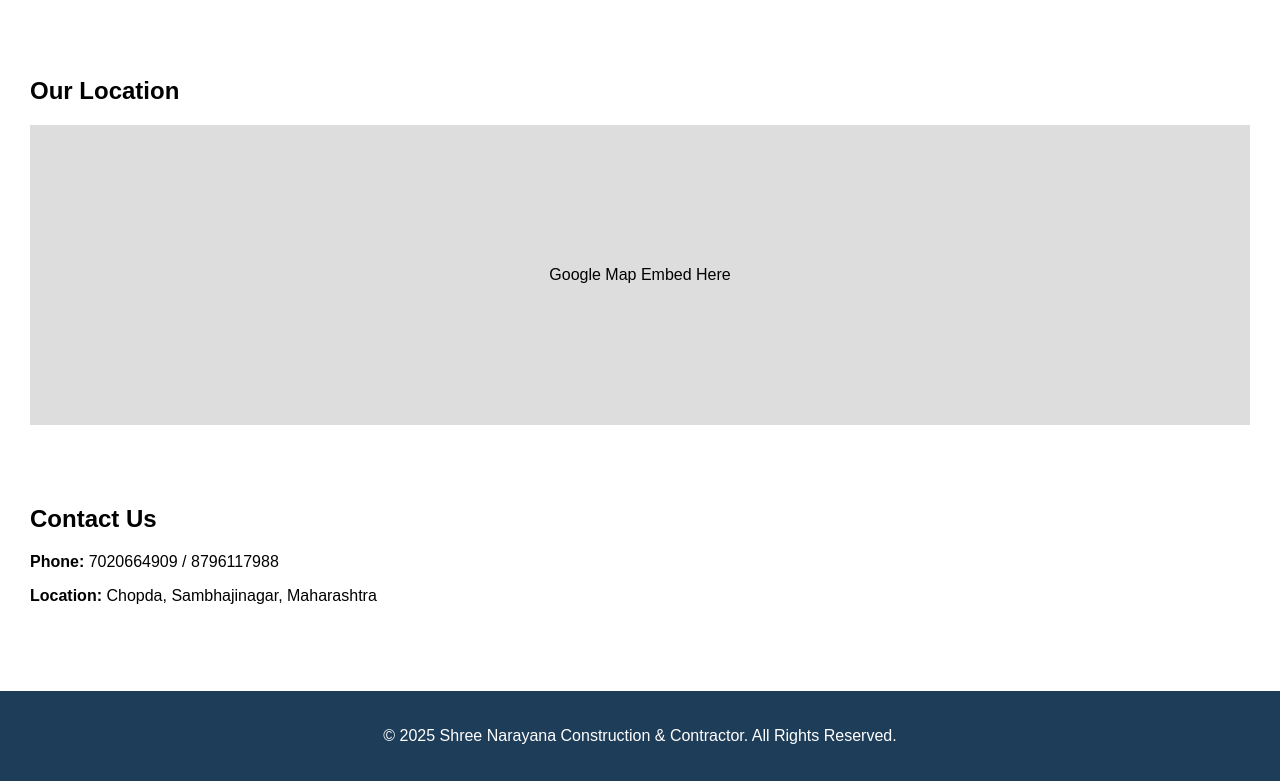
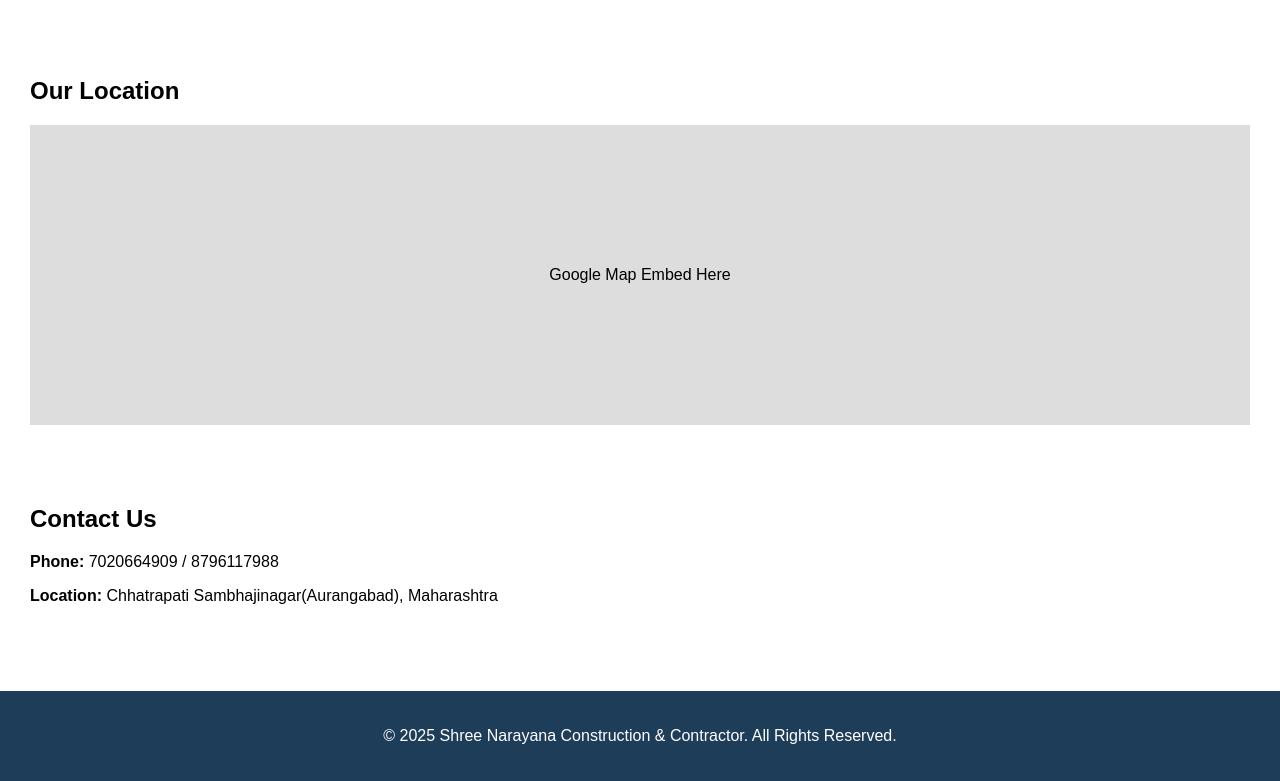
Before and after one commit to shreenarayanaconstruction-pixel/shreenarayanaconstruction-pixel.github.io, a plain HTML site: page index.html in a window 1280 px wide. Shown: the part 1451-2232 px from the top of the page. Drawn offline with Linux system fonts and the light colour scheme.

Commit message:
Update index.html

```diff
--- a/index.html
+++ b/index.html
@@ -121,7 +121,7 @@
 <section id="contact">
   <h2>Contact Us</h2>
   <p><strong>Phone:</strong> 7020664909 / 8796117988</p>
-  <p><strong>Location:</strong> Chopda, Sambhajinagar, Maharashtra</p>
+  <p><strong>Location:</strong> Chhatrapati Sambhajinagar(Aurangabad), Maharashtra</p>
 </section>
 
 <footer>
```
